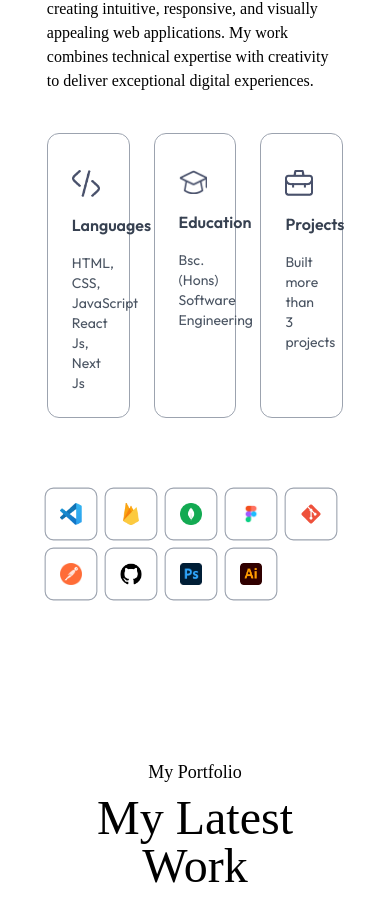
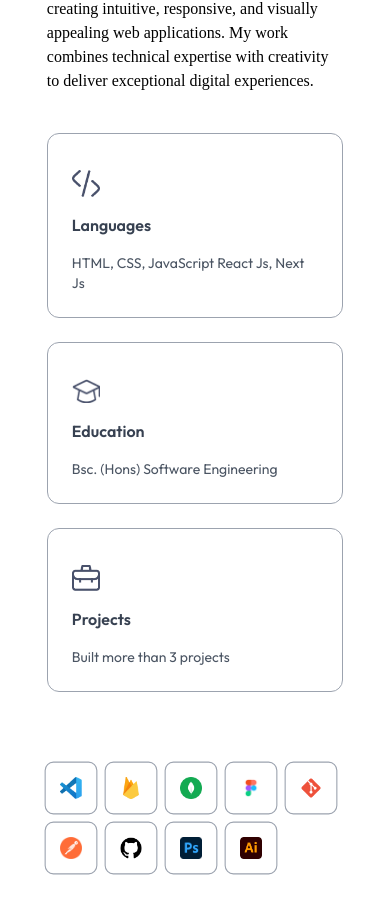
Before and after one commit to hamithakd99/Portfolio-Hamitha, a Next.js app: page / in a window 390 px wide. Shown: the part 1616-2529 px from the top of the page. Built offline with nearby package versions, Linux system fonts and the light colour scheme; a web font is replaced by a local one.

Commit message:
responsive about section infoList

```diff
--- a/app/Components/About.jsx
+++ b/app/Components/About.jsx
@@ -65,7 +65,7 @@
             initial={{ opacity: 0 }}
             whileInView={{ opacity: 1 }}
             transition={{ duration: 0.8, delay: 0.1 }}
-            className="grid grid-cols-3 gap-6 max-w-2xl"
+            className="grid grid-cols-1 sm:grid-cols-3 gap-6 max-w-2xl"
           >
             {infoList.map(({ icon, iconDark, title, description }, index) => (
               <motion.li
```
